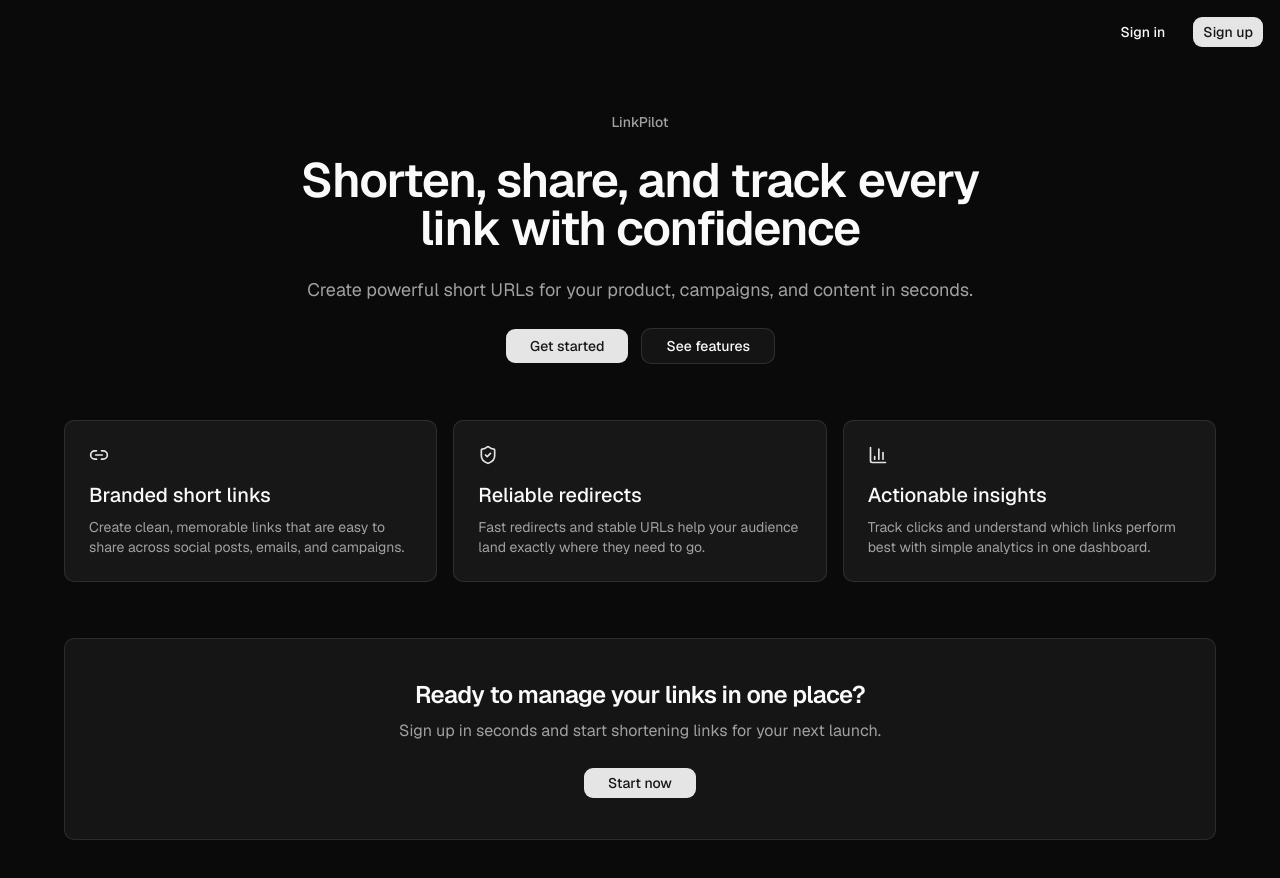
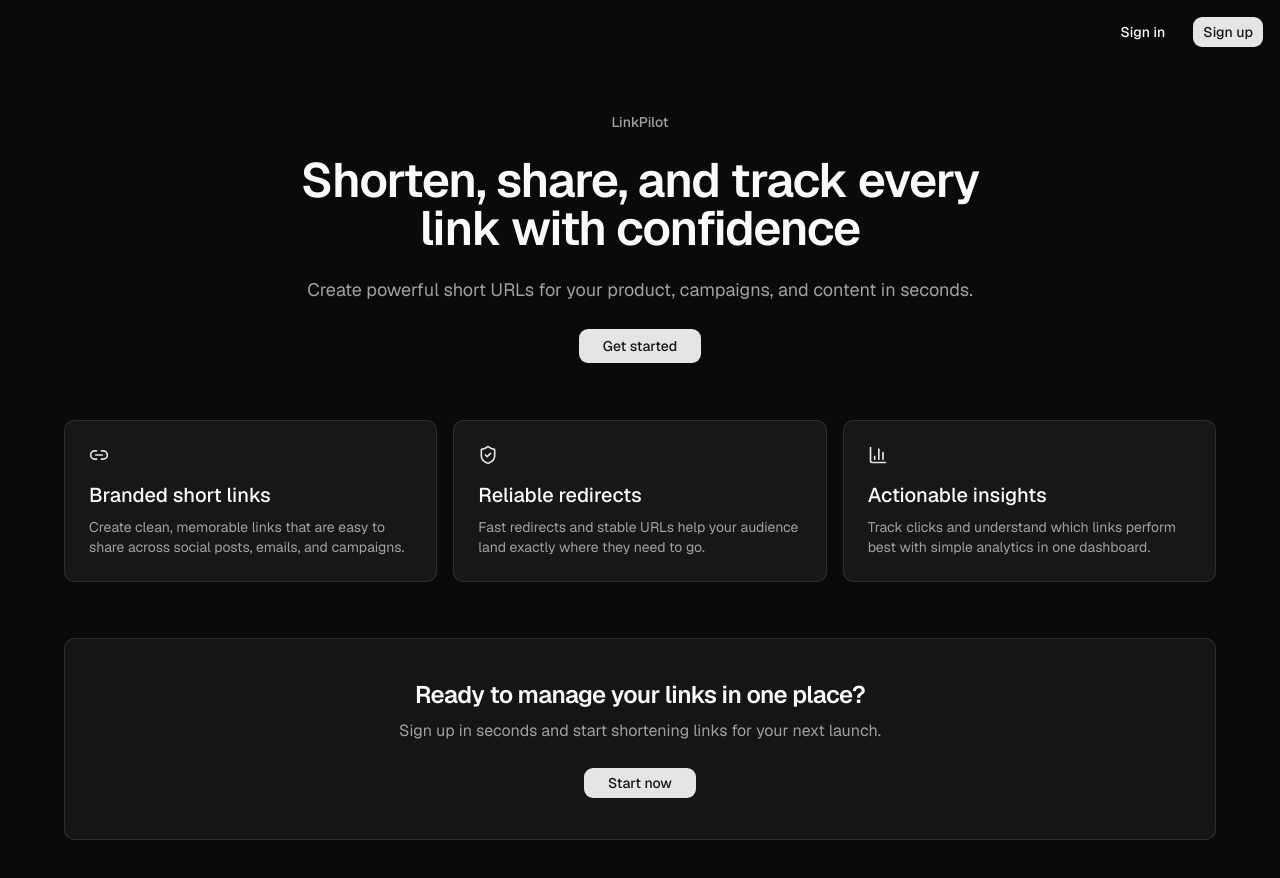
Before and after one commit to rameshchandarmca/linkshortenproject, a Next.js app: page / in a window 1280 px wide. Shown: the top 878 px of the page. Built offline with nearby package versions, Linux system fonts and the light colour scheme; no server answers.

Commit message:
Remove learn more (See features) button from homepage hero section
Agent-Logs-Url: https://github.com/rameshchandarmca/linkshortenproject/sessions/077f1945-57e3-4d8b-97a0-88cbc4a2fe3b

Co-authored-by: rameshchandarmca <31772694+rameshchandarmca@users.noreply.github.com>

```diff
--- a/app/page.tsx
+++ b/app/page.tsx
@@ -47,15 +47,6 @@ export default function Home() {
             >
               Get started
             </Link>
-            <Link
-              href="#features"
-              className={cn(
-                buttonVariants({ variant: "outline", size: "lg" }),
-                "px-6"
-              )}
-            >
-              See features
-            </Link>
           </div>
         </section>
 
```
